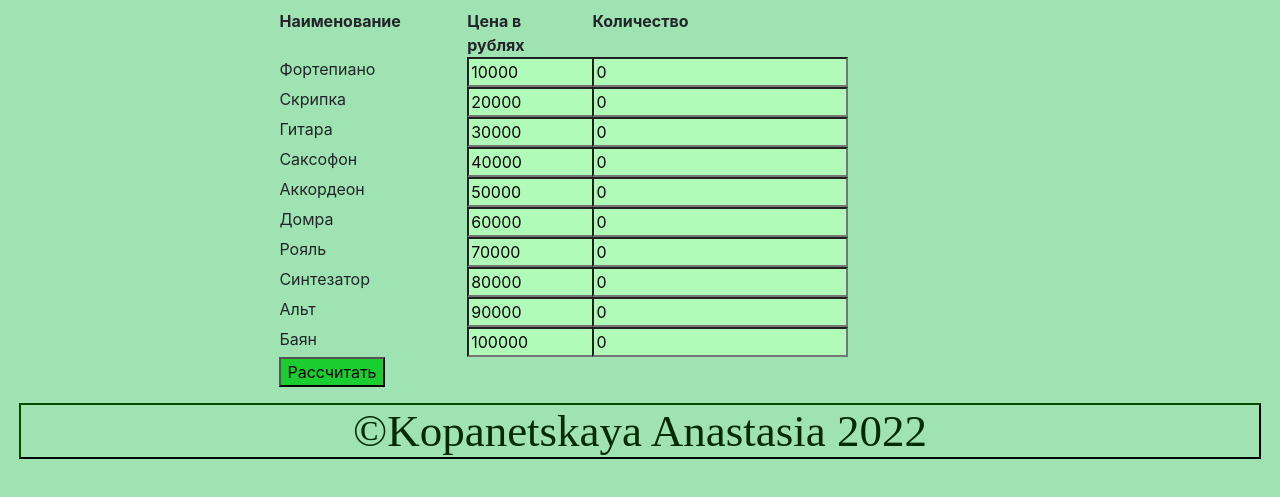
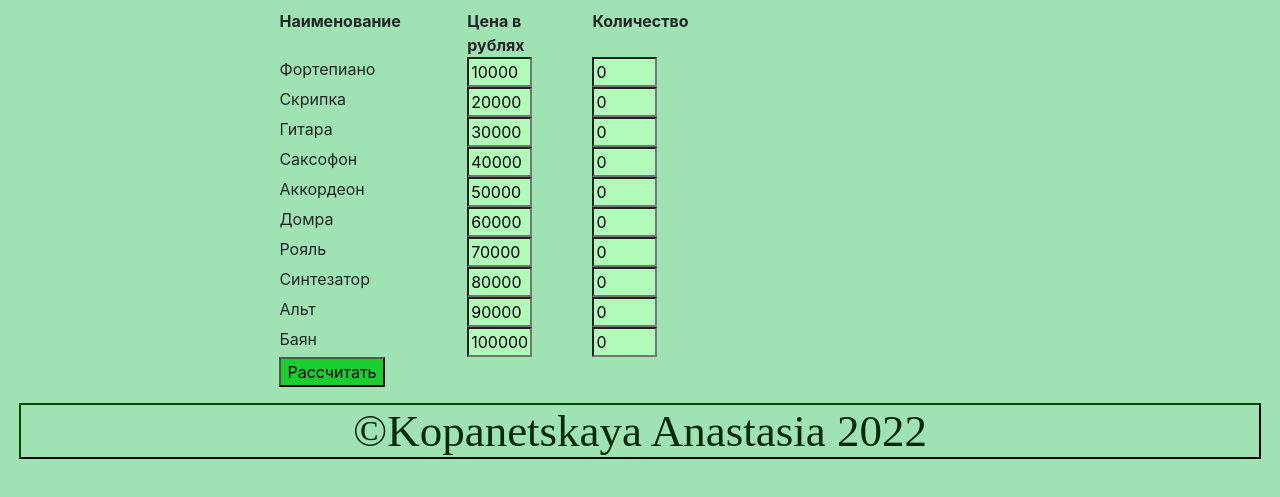
Before and after one commit to KopanetskayaAnastasia/kopanetskaya5.github.io, a plain HTML site: page index.html in a window 1280 px wide. Shown: the part 125-622 px from the top of the page. Drawn offline with nearby package versions, Linux system fonts and the light colour scheme.

Commit message:
Update style.css

```diff
--- a/style.css
+++ b/style.css
@@ -3,6 +3,7 @@ body{
 }
 input{
     background-color: rgb(177, 251, 184);
+    width:65px;
 }
 button {
     background-color: rgb(25, 206, 46);
```
